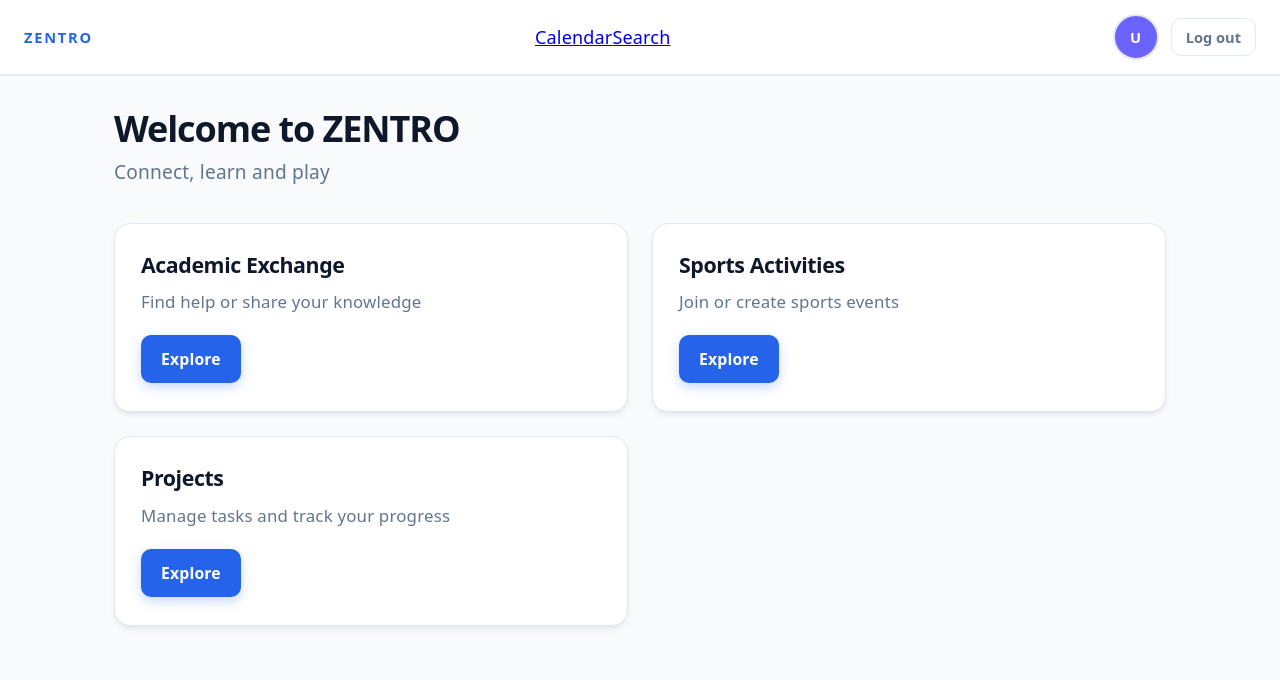
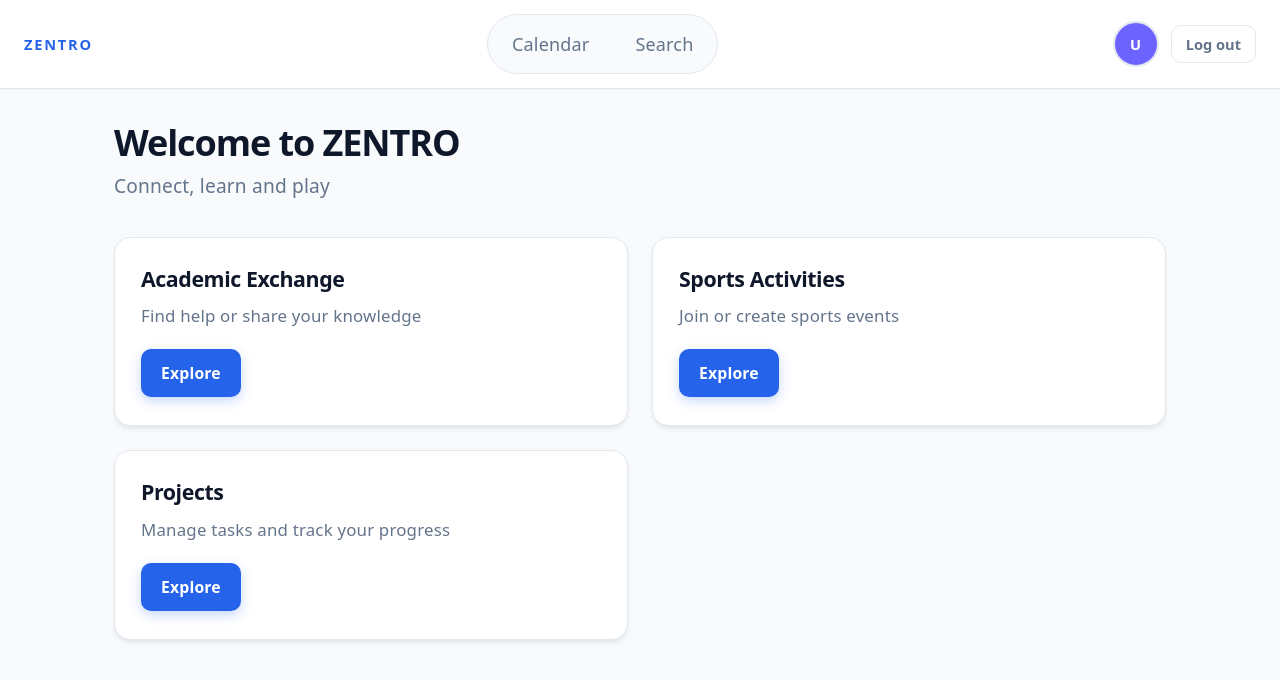
Before and after one commit to ospinaa/Zentro, a React (Vite) app: page /home in a window 1280 px wide. Shown: the top 680 px of the page. Built offline with nearby package versions, Linux system fonts and the light colour scheme; no server answers; the database is empty.

Commit message:
fix(dashboard):styles

```diff
--- a/index.html
+++ b/index.html
@@ -2,7 +2,7 @@
 <html lang="en">
   <head>
     <meta charset="UTF-8" />
-    <link rel="icon" type="image/svg+xml" href="/favicon.svg" />
+    <link rel="icon" type="image/svg+xml" href="/zentro.svg" />
     <meta name="viewport" content="width=device-width, initial-scale=1.0" />
     <title>blabla</title>
   </head>
--- a/src/styles/dashboard.css
+++ b/src/styles/dashboard.css
@@ -297,3 +297,38 @@
   height: 100%;
   object-fit: cover;
 }
+
+.dash-nav__links {
+  display: flex;
+  align-items: center;
+  gap: 10px;
+
+  padding: 6px;
+
+  background: #f8fafc;
+  border: 1px solid #e2e8f0;
+  border-radius: 999px;
+}
+
+.dash-nav__link {
+  padding: 10px 18px;
+  border-radius: 999px;
+}
+
+.dash-nav__link,
+.dash-nav__link:visited,
+.dash-nav__link:active {
+  color: #64748b;
+  text-decoration: none;
+}
+
+.dash-nav__link:hover {
+  color: #2563eb;
+  text-decoration: none;
+}
+
+.dash-nav__link.active {
+  background: #2563eb;
+  color: white !important;
+  text-decoration: none;
+}
```
Also changed, not shown: public/zentro.svg (added).
